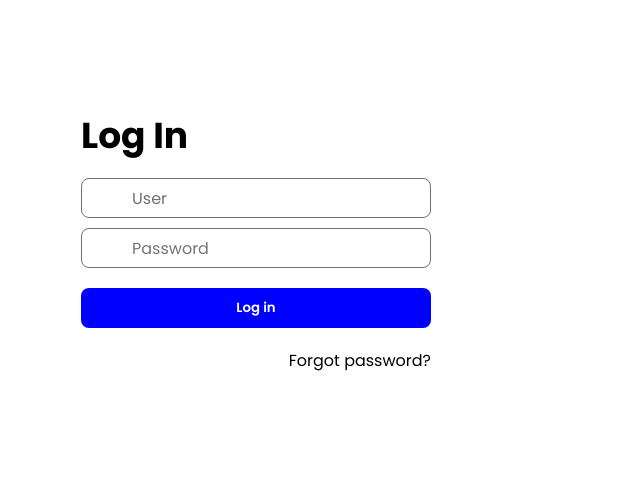
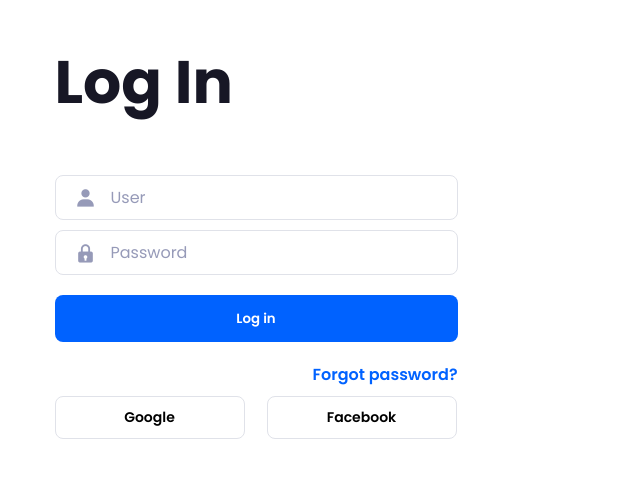
Before and after one commit to IagoAndradeDev/Sistema-Login, a plain HTML site: page index.html in a window 1280 px wide. Shown: the part 162-640 px from the top of the page, without its empty margins (0-640 px from the left). Drawn offline with nearby package versions, Linux system fonts and the light colour scheme.

Commit message:
Atualizando Elementos

```diff
--- a/index.html
+++ b/index.html
@@ -4,7 +4,9 @@
     <meta charset="UTF-8">
     <meta name="viewport" content="width=device-width, initial-scale=1.0">
     <title>Sistema Login</title>
+    <link href='https://unpkg.com/boxicons@2.1.4/css/boxicons.min.css'rel='stylesheet'>
     <link rel="stylesheet" href="styles.css">
+
 </head>
 <body>
     <main class="container">
@@ -13,14 +15,26 @@
                 <h1>Log In</h1>
             </div>
             <div class="box-user">
+                <i class="bx bxs-user"></i>
                 <input type="text" placeholder="User">
             </div>
             <div class="box-password">
+                <i class="bx bxs-lock"></i>
                 <input type="password" placeholder="Password">
             </div>
-            <button class="button-login">Log in</button>
+            <div class="button-login">
+                <button>Log in</button>
+            </div>
             <div class="recover-password">
                 <label>Forgot password?</label>
+            </div>
+            <div class="buttons-methods">
+                <div class="button-google">
+                    <button>Google</button>
+                </div>
+                <div class="button-facebook">
+                    <button>Facebook</button>
+                </div>
             </div>
         </div>
     </main>
--- a/styles.css
+++ b/styles.css
@@ -21,60 +21,90 @@ body {
 }
 
 .title {
-    width: 350px;
-    height: 60px;
+    width: 249px;
+    height: 128px;
     margin: 10px;
-    font-size: 18px;
+    font-size: 30px;
+    color: #171725;
 }
 
 .box-user, .box-password {
-    width: 350px;
-    height: 40px;
+    position: relative;
+    width: 403px;
+    height: 45px;
     margin: 10px;
 }
 
 .box-user input, .box-password input {
     width: 100%;
     height: 100%;
-    border: 1px solid #707070;
+    border: 1px solid #E0E2E9;
     border-radius: 8px;
     background-color: transparent;
     font-size: 16px;
-    padding-left: 50px;
+    padding-left: 55px;
 }
 
-.box-user input::placeholder {
-    color: #707070;
+.box-user input::placeholder , .box-password input::placeholder{
+    color: #969AB8;
 }
 
-.container-login button {
-    width: 350px;
-    height: 40px;
+
+.box-user i, .box-password i {
+    position: absolute;
+    font-size: 22px;
+    left: 20px;
+    top: 50%;
+    transform: translateY(-50%);
+    color: #969AB8;
+}
+
+.button-login button {
+    width: 403px;
+    height: 47px;
     margin: 10px;
     border: none;
     border-radius: 8px;
-    background-color: blue;
+    background-color: #0062FF;
     cursor: pointer;
     color: white;
     font-weight: 600;
 }
 
-.container-login button:hover {
+.button-login button:hover {
     opacity: 0.8;
 }
 
 .recover-password {
-    width: 350px;
-    height: 20px;
+    width: 403px;
+    height: 24px;
     margin: 10px;
     text-align: right;
     cursor: pointer;
 }
 
 .recover-password label {
-    color: black;
+    color: #0062FF;
+    font-weight: 600;
 }
 
 .recover-password label:hover {
     opacity: 0.6;
 }
+
+.buttons-methods {
+    width: 401px;
+    display: flex;
+    margin: 10px;
+    gap: 22px;
+}
+
+.button-google button, .button-facebook button {
+    width: 190px;
+    height: 43px;
+    border: 1px solid #E0E2E9;
+    border-radius: 8px;
+    background-color: transparent;
+    font-size: 14px;
+    font-weight: 600;
+}
```
